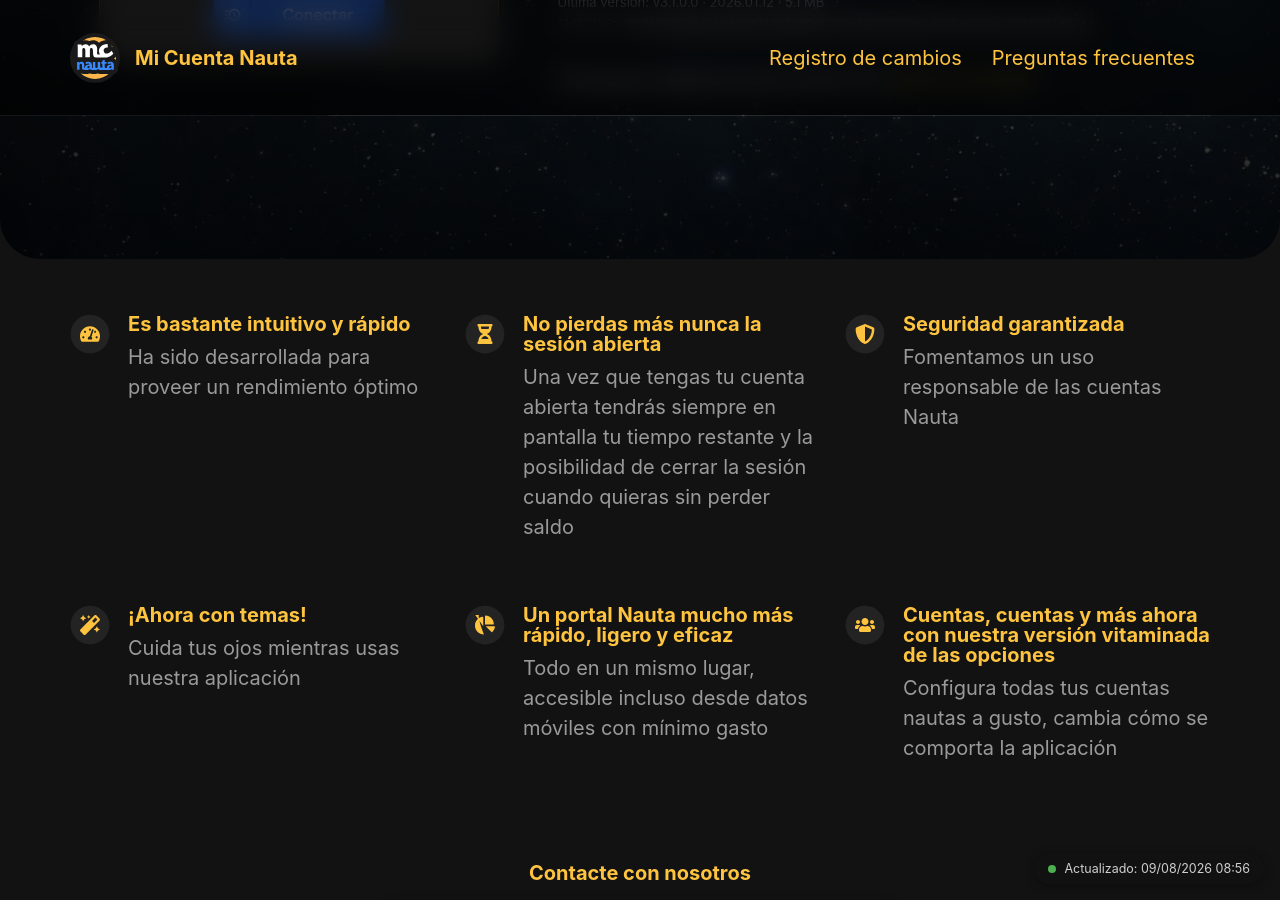
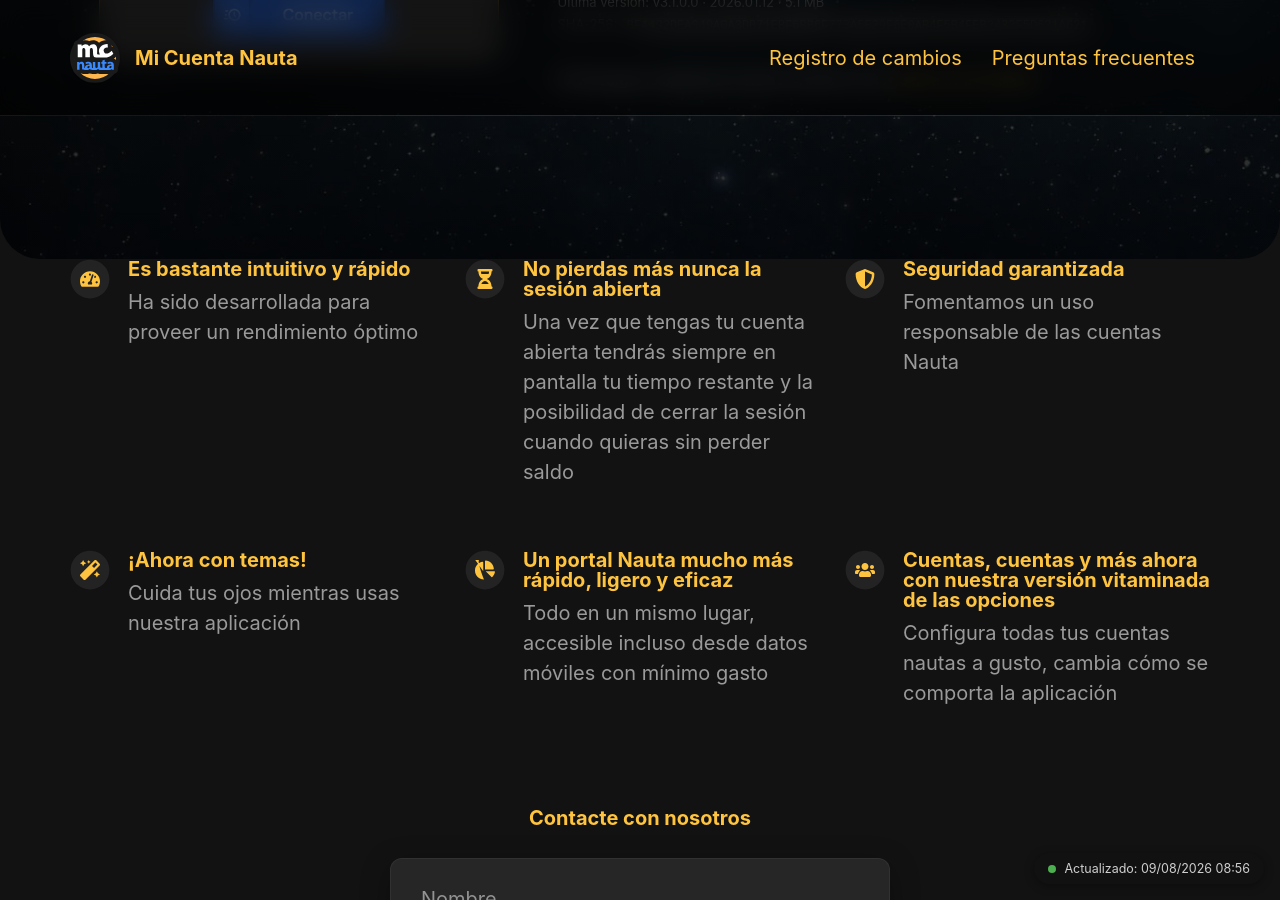
Before and after one commit to micuentanauta/micuentanauta.github.io, a Jekyll site: the page built from index.html, in a window 1280 px wide and 900 px high, scrolled down 641 px. Built offline with Jekyll 4.4.1, drawn with Linux system fonts in a browser that asks for light colours; some web fonts are replaced.

Commit message:
Fix hero/features overlap: grid hero row minmax(calc(100vh-115px),1fr); imageWrapper min-height:100vh only

```diff
--- a/_sass/layout.scss
+++ b/_sass/layout.scss
@@ -37,11 +37,9 @@
 }
 
 .imageWrapper {
-  height: 780px;
   min-height: 100vh;
   min-height: 100svh;
   background: linear-gradient(rgba(31, 25, 0, 0.4), rgba(0, 0, 0, 0.8)), url($header-image);
-
   background-repeat: no-repeat;
   background-size: cover;
   background-position: top;
@@ -88,7 +86,7 @@
   padding-left: 15px;
   padding-right: 15px;
   grid-template-columns: repeat(12, 1fr);
-  grid-template-rows: 115px 660px auto auto;
+  grid-template-rows: 115px minmax(calc(100vh - 115px), 1fr) auto auto;
   grid-column-gap: 30px;
   grid-template-areas:
     "h h h h h h h h h h h h"
@@ -809,7 +807,6 @@
 
 .features {
   grid-area: c;
-  margin-top: 180px;
 }
 
 .features-container {
```
